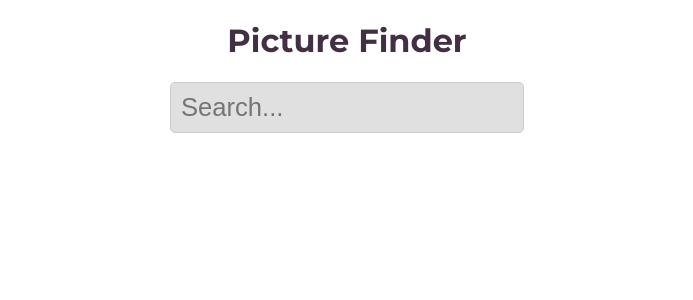
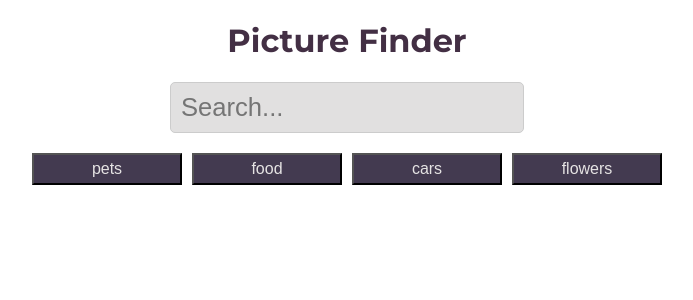
Before and after one commit to gabatk/picture-finder, a React (Create React App) app: page / in a window 1280 px wide. Shown: the top 300 px of the page, without its empty margins (293-986 px from the left). Built offline with nearby package versions, Linux system fonts and the light colour scheme.

Commit message:
Categories buttons created.

```diff
--- a/src/App.js
+++ b/src/App.js
@@ -1,15 +1,24 @@
 import React from 'react';
 import AppHeader from './components/AppHeader';
 import SearchForm from './components/SearchForm';
+import ButtonPanel from './components/ButtonPanel';
 import './App.css';
 
+const categories = [
+	{ text: 'pets', id: 1 },
+	{ text: 'food', id: 2 },
+	{ text: 'cars', id: 3 },
+	{ text: 'flowers', id: 4 },
+];
+
 function App() {
-  return (
-    <div className="App wrapper">
-    <AppHeader />
-    <SearchForm />
-    </div>
-  );
+	return (
+		<div className='App wrapper'>
+			<AppHeader />
+			<SearchForm />
+			<ButtonPanel categoriesList={categories} />
+		</div>
+	);
 }
 
 export default App;
--- /dev/null
+++ b/src/components/ButtonPanel.css
@@ -0,0 +1,13 @@
+.categoryBtn {
+    width: 15%;
+    margin: 20px 5px;
+    padding: 5px;
+    font-size: 1rem;
+    color: #e5e3e3;
+    background-color: rgb(67, 58, 80);
+    transition: transform .3s;
+}
+
+.categoryBtn:hover {
+    transform: scale(1.1);
+}
--- /dev/null
+++ b/src/components/ButtonPanel.js
@@ -0,0 +1,16 @@
+import React from 'react';
+import './ButtonPanel.css';
+
+const ButtonPanel = props => {
+	return (
+		<div>
+			{props.categoriesList.map(category => (
+				<button className='categoryBtn' key={category.id}>
+					{category.text}
+				</button>
+			))}
+		</div>
+	);
+};
+
+export default ButtonPanel;
```
